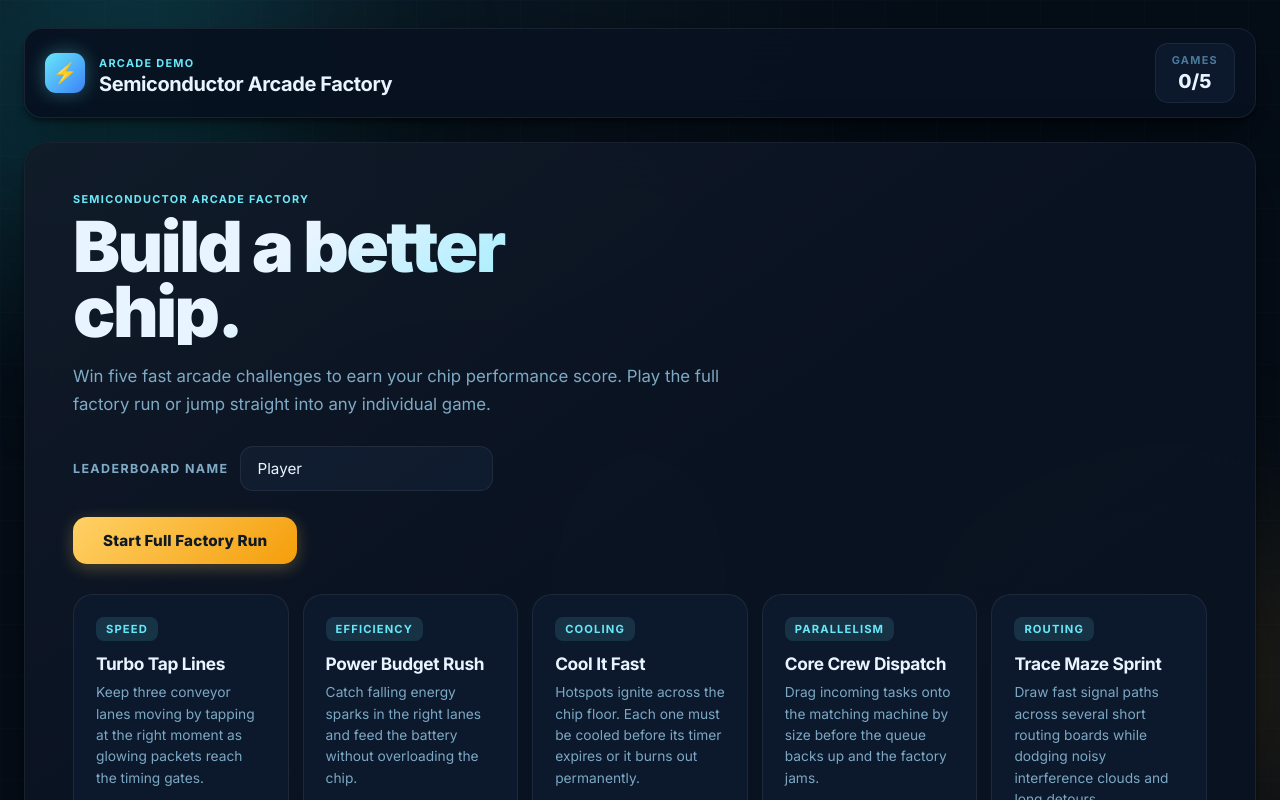
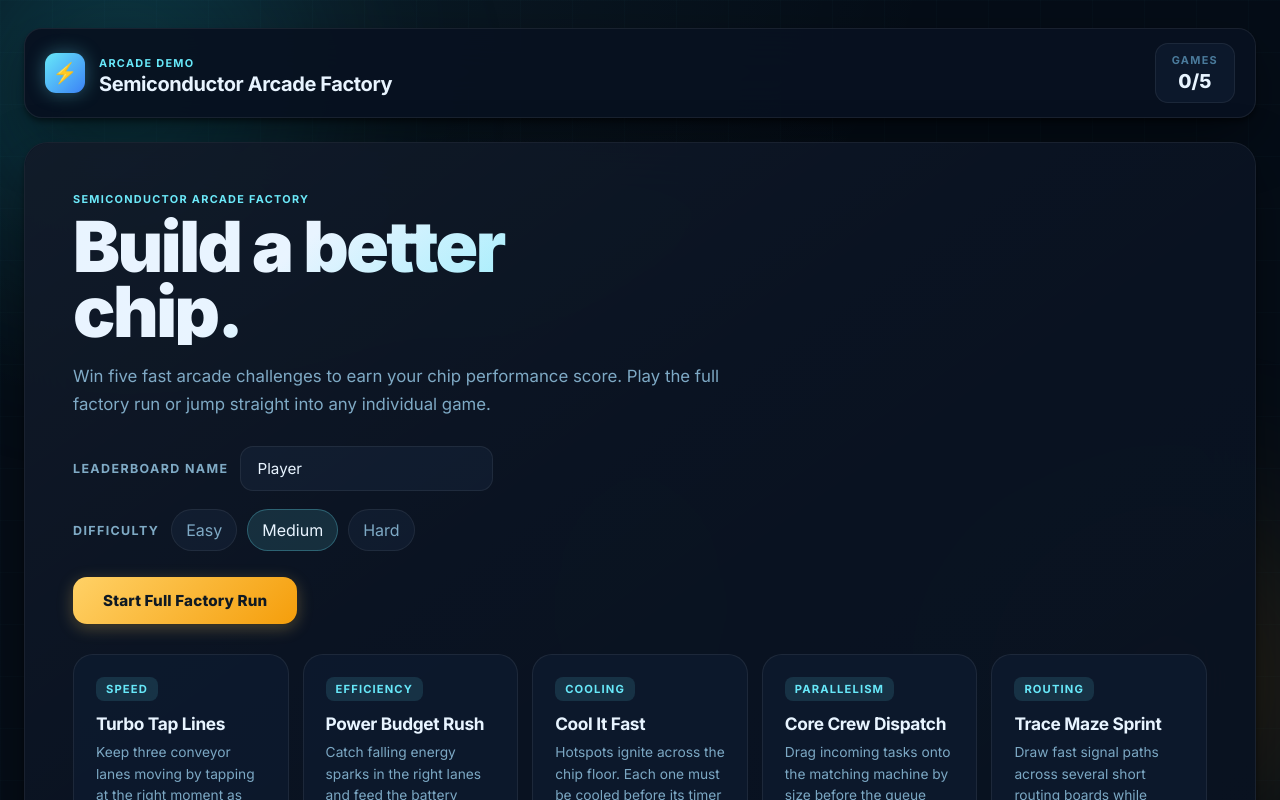
Before and after one commit to AdvaitTahilyani/EOH2, a React (Vite) app: page / in a window 1280 px wide. Shown: the top 800 px of the page. Built offline with nearby package versions, Linux system fonts and the light colour scheme.

Commit message:
Added difficulty options

```diff
--- a/src/App.jsx
+++ b/src/App.jsx
@@ -1,6 +1,6 @@
 import { useEffect, useMemo, useState } from "react";
 import { ArcadeGame } from "./game/ArcadeGame";
-import { gameDefinitions } from "./game/gameDefinitions";
+import { difficultyLevels, gameDefinitions } from "./game/gameDefinitions";
 
 const leaderboardKey = "semiconductor-arcade-leaderboard";
 
@@ -28,6 +28,8 @@ function IntroScreen({
   onNameChange,
   onStartRun,
   onStartSingle,
+  difficulty,
+  onDifficultyChange,
   leaderboard,
   resetPassword,
   onResetPasswordChange,
@@ -55,6 +57,21 @@ function IntroScreen({
           onChange={(event) => onNameChange(event.target.value)}
           placeholder="Player"
         />
+      </div>
+
+      <div className="difficulty-row">
+        <span className="name-label">Difficulty</span>
+        <div className="difficulty-switch">
+          {difficultyLevels.map((level) => (
+            <button
+              key={level.id}
+              className={`difficulty-pill ${difficulty === level.id ? "active" : ""}`}
+              onClick={() => onDifficultyChange(level.id)}
+            >
+              {level.label}
+            </button>
+          ))}
+        </div>
       </div>
 
       <div className="hero-actions">
@@ -167,6 +184,10 @@ function ResultScreen({ game, result, onNext, nextLabel }) {
           <span>Factory Rank</span>
           <strong>{result.medal}</strong>
         </div>
+        <div className="result-box">
+          <span>Difficulty</span>
+          <strong>{result.difficultyLabel}</strong>
+        </div>
       </div>
       <button className="primary-button" onClick={onNext}>
         {nextLabel}
@@ -225,6 +246,7 @@ export default function App() {
     gameDefinitions.map((game) => game.id),
   );
   const [playerName, setPlayerName] = useState("Player");
+  const [difficulty, setDifficulty] = useState("medium");
   const [leaderboard, setLeaderboard] = useState([]);
   const [resetPassword, setResetPassword] = useState("");
   const [resetError, setResetError] = useState("");
@@ -238,6 +260,8 @@ export default function App() {
     [selectedGameIds],
   );
   const currentGame = selectedGames[currentIndex];
+  const difficultyLabel =
+    difficultyLevels.find((level) => level.id === difficulty)?.label ?? "Medium";
   const currentResult = useMemo(
     () => results.find((item) => item.id === currentGame?.id),
     [currentGame, results],
@@ -251,7 +275,7 @@ export default function App() {
       {
         name: playerName.trim() || "Player",
         score: total,
-        label,
+        label: `${label} • ${difficultyLabel}`,
         date: new Date().toISOString(),
       },
       ...loadLeaderboard(),
@@ -354,6 +378,8 @@ export default function App() {
           onNameChange={setPlayerName}
           onStartRun={handleStartRun}
           onStartSingle={handleStartSingle}
+          difficulty={difficulty}
+          onDifficultyChange={setDifficulty}
           leaderboard={leaderboard}
           resetPassword={resetPassword}
           onResetPasswordChange={(value) => {
@@ -377,7 +403,11 @@ export default function App() {
             </div>
             <p className="hint-copy">{currentGame.instructions}</p>
           </aside>
-          <ArcadeGame game={currentGame} onComplete={handleGameComplete} />
+          <ArcadeGame
+            game={currentGame}
+            difficulty={difficulty}
+            onComplete={handleGameComplete}
+          />
         </section>
       ) : null}
 
--- a/src/game/ArcadeGame.jsx
+++ b/src/game/ArcadeGame.jsx
@@ -1,8 +1,9 @@
 import { useEffect, useRef, useState } from "react";
 import Phaser from "phaser";
+import { difficultyLevels } from "./gameDefinitions";
 import { FactoryScene } from "./FactoryScene";
 
-export function ArcadeGame({ game, onComplete }) {
+export function ArcadeGame({ game, difficulty, onComplete }) {
   const hostRef = useRef(null);
   const gameRef = useRef(null);
   const sceneRef = useRef(null);
@@ -56,9 +57,12 @@ export function ArcadeGame({ game, onComplete }) {
 
   useEffect(() => {
     if (!readyToStart || !sceneRef.current) return;
-    sceneRef.current.configure(game, onComplete);
+    sceneRef.current.configure(game, onComplete, difficulty);
     gameRef.current?.scale.refresh();
-  }, [game, onComplete, readyToStart]);
+  }, [difficulty, game, onComplete, readyToStart]);
+
+  const difficultyLabel =
+    difficultyLevels.find((level) => level.id === difficulty)?.label ?? "Medium";
 
   return (
     <section className="screen-card game-card">
@@ -72,6 +76,7 @@ export function ArcadeGame({ game, onComplete }) {
             <div className="game-splash-meta">
               <span>{game.metric}</span>
               <span>{game.durationLabel}</span>
+              <span>{difficultyLabel}</span>
             </div>
             <p className="game-splash-rules">{game.instructions}</p>
             <button className="primary-button" onClick={() => setReadyToStart(true)}>
--- a/src/game/FactoryScene.js
+++ b/src/game/FactoryScene.js
@@ -1,5 +1,5 @@
 import Phaser from "phaser";
-import { medalForScore, normalizeScore } from "./gameDefinitions";
+import { difficultyLevels, medalForScore, normalizeScore } from "./gameDefinitions";
 
 const W = 960;
 const H = 640;
@@ -54,23 +54,27 @@ export class FactoryScene extends Phaser.Scene {
 
   create() {
     if (this.pendingConfig) {
-      const { game, onComplete } = this.pendingConfig;
+      const { game, onComplete, difficulty } = this.pendingConfig;
       this.pendingConfig = null;
-      this.startGame(game, onComplete);
+      this.startGame(game, onComplete, difficulty);
     }
   }
 
-  configure(game, onComplete) {
+  configure(game, onComplete, difficulty = "medium") {
     if (this.sys?.isActive()) {
-      this.startGame(game, onComplete);
+      this.startGame(game, onComplete, difficulty);
       return;
     }
-    this.pendingConfig = { game, onComplete };
+    this.pendingConfig = { game, onComplete, difficulty };
   }
 
-  startGame(game, onComplete) {
+  startGame(game, onComplete, difficulty = "medium") {
     this.gameConfig = game;
     this.finishCallback = onComplete;
+    this.difficultyId = difficulty;
+    this.difficulty =
+      difficultyLevels.find((level) => level.id === difficulty) ??
+      difficultyLevels.find((level) => level.id === "medium");
     this.activeCleanup.forEach((fn) => fn());
     this.activeCleanup = [];
     this.children.removeAll();
@@ -117,6 +121,30 @@ export class FactoryScene extends Phaser.Scene {
     if (game.id === "thermal") this.setupThermalGame();
     if (game.id === "cores")   this.setupCoreGame();
     if (game.id === "routing") this.setupRoutingGame();
+  }
+
+  getDifficultySettings() {
+    const id = this.difficultyId ?? "medium";
+    return {
+      speedSpawnerDelay: id === "easy" ? 620 : id === "hard" ? 370 : 470,
+      speedHitWindow: id === "easy" ? 64 : id === "hard" ? 38 : 48,
+      speedPerfectWindow: id === "easy" ? 22 : id === "hard" ? 12 : 16,
+      speedTravelStep: id === "easy" ? 4.1 : id === "hard" ? 5.5 : 4.8,
+      powerSpawnDelay: id === "easy" ? 520 : id === "hard" ? 320 : 420,
+      powerDrift: id === "easy" ? 0.9 : id === "hard" ? 1.45 : 1.2,
+      powerStableReward: id === "easy" ? 14 : id === "hard" ? 10 : 12,
+      powerOverloadPenalty: id === "easy" ? 70 : id === "hard" ? 120 : 95,
+      thermalDeadlineMin: id === "easy" ? 2100 : id === "hard" ? 1450 : 1700,
+      thermalDeadlineMax: id === "easy" ? 3200 : id === "hard" ? 2150 : 2600,
+      thermalBurnPenalty: id === "easy" ? 100 : id === "hard" ? 170 : 140,
+      thermalPassiveReward: id === "easy" ? 0.46 : id === "hard" ? 0.28 : 0.38,
+      coreSpawnDelay: id === "easy" ? 980 : id === "hard" ? 620 : 760,
+      coreBacklogPenalty: id === "easy" ? 18 : id === "hard" ? 34 : 26,
+      coreMissPenalty: id === "easy" ? 50 : id === "hard" ? 92 : 70,
+      routingHazardPenalty: id === "easy" ? 85 : id === "hard" ? 145 : 110,
+      routingCompletionBonus: id === "easy" ? 520 : id === "hard" ? 410 : 460,
+      scoreMultiplier: this.difficulty?.scoreMultiplier ?? 1,
+    };
   }
 
   // ── Background ─────────────────────────────────────────────────────────────
@@ -284,6 +312,7 @@ export class FactoryScene extends Phaser.Scene {
   // ── Speed Game ─────────────────────────────────────────────────────────────
 
   setupSpeedGame() {
+    const d = this.getDifficultySettings();
     this.speedHits = 0;
     this.speedPerfect = 0;
     this.speedMisses = 0;
@@ -359,7 +388,7 @@ export class FactoryScene extends Phaser.Scene {
     });
 
     this.speedSpawner = this.time.addEvent({
-      delay: 470,
+      delay: d.speedSpawnerDelay,
       loop: true,
       callback: () => {
         const lane = Phaser.Math.Between(0, 2);
@@ -398,7 +427,8 @@ export class FactoryScene extends Phaser.Scene {
       }
     });
 
-    if (!bestPacket || bestDistance > 48) {
+    const d = this.getDifficultySettings();
+    if (!bestPacket || bestDistance > d.speedHitWindow) {
       this.combo = 0;
       this.speedMisses += 1;
       this.score = Math.max(0, this.score - 35);
@@ -411,8 +441,8 @@ export class FactoryScene extends Phaser.Scene {
       return;
     }
 
-    const perfect = bestDistance <= 16;
-    const great = bestDistance <= 28;
+    const perfect = bestDistance <= d.speedPerfectWindow;
+    const great = bestDistance <= d.speedPerfectWindow + 12;
     const base = perfect ? 115 : great ? 75 : 42;
     const scoreColor = perfect ? "#4ade80" : great ? "#67e8f9" : "#ffd166";
 
@@ -442,6 +472,7 @@ export class FactoryScene extends Phaser.Scene {
   // ── Power Game ─────────────────────────────────────────────────────────────
 
   setupPowerGame() {
+    const d = this.getDifficultySettings();
     this.powerStats = { goodCatch: 0, badCatch: 0, stableTicks: 0, overloads: 0 };
     this.powerState = { level: 52, combo: 0 };
 
@@ -526,7 +557,7 @@ export class FactoryScene extends Phaser.Scene {
     });
 
     this.powerSpawner = this.time.addEvent({
-      delay: 420,
+      delay: d.powerSpawnDelay,
       loop: true,
       callback: () => {
         const laneX = Phaser.Utils.Array.GetRandom(lanes);
@@ -544,7 +575,7 @@ export class FactoryScene extends Phaser.Scene {
       delay: 120,
       loop: true,
       callback: () => {
-        this.powerState.level = clamp(this.powerState.level - 1.2, 0, 100);
+        this.powerState.level = clamp(this.powerState.level - d.powerDrift, 0, 100);
         this.powerSparks.forEach((spark) => {
           spark.y += 10;
 
@@ -580,13 +611,13 @@ export class FactoryScene extends Phaser.Scene {
         if (this.powerState.level >= 85 || this.powerState.level <= 15) {
           this.powerStats.overloads += 1;
           this.powerState.combo = 0;
-          this.score = Math.max(0, this.score - 95);
+          this.score = Math.max(0, this.score - d.powerOverloadPenalty);
           this.powerState.level = clamp(this.powerState.level, 8, 92);
           this.cameras.main.shake(90, 0.003);
           this.updateHud();
         } else if (this.powerState.level >= 42 && this.powerState.level <= 68) {
           this.powerStats.stableTicks += 1;
-          this.score += 12;
+          this.score += d.powerStableReward;
           this.updateHud();
         }
 
@@ -624,6 +655,7 @@ export class FactoryScene extends Phaser.Scene {
   // ── Thermal Game ───────────────────────────────────────────────────────────
 
   setupThermalGame() {
+    const d = this.getDifficultySettings();
     this.thermalCells = [];
     this.thermalStats = { cools: 0, burnouts: 0, prestart: true };
     const cols = 5;
@@ -676,7 +708,7 @@ export class FactoryScene extends Phaser.Scene {
       const cell = Phaser.Utils.Array.GetRandom(candidates);
       cell.active = true;
       cell.heat = 100;
-      cell.deadline = this.time.now + Phaser.Math.Between(1700, 2600);
+      cell.deadline = this.time.now + Phaser.Math.Between(d.thermalDeadlineMin, d.thermalDeadlineMax);
       this.refreshThermalCell(cell);
     };
 
@@ -730,7 +762,7 @@ export class FactoryScene extends Phaser.Scene {
               cell.active = false;
               cell.burnedOut = true;
               this.thermalStats.burnouts += 1;
-              this.score = Math.max(0, this.score - 140);
+              this.score = Math.max(0, this.score - d.thermalBurnPenalty);
               this.cameras.main.shake(120, 0.003);
             }
           }
@@ -745,7 +777,7 @@ export class FactoryScene extends Phaser.Scene {
         }
 
         const saved = this.thermalCells.filter((c) => !c.burnedOut).length;
-        this.score += Math.max(2, Math.round(saved * 0.38));
+        this.score += Math.max(1, Math.round(saved * d.thermalPassiveReward));
         this.updateHud();
       },
     });
@@ -820,6 +852,7 @@ export class FactoryScene extends Phaser.Scene {
   // ── Core Game ──────────────────────────────────────────────────────────────
 
   setupCoreGame() {
+    const d = this.getDifficultySettings();
     this.coreStats = { matches: 0, misses: 0 };
     this.coreTasks = [];
 
@@ -930,7 +963,7 @@ export class FactoryScene extends Phaser.Scene {
     };
 
     this.coreSpawner = this.time.addEvent({
-      delay: 760,
+      delay: d.coreSpawnDelay,
       loop: true,
       callback: () => { if (this.coreTasks.length < 8) spawnTask(); },
     });
@@ -942,7 +975,7 @@ export class FactoryScene extends Phaser.Scene {
       callback: () => {
         const backlog = this.coreTasks.length;
         if (backlog >= 4) {
-          this.score = Math.max(0, this.score - backlog * 26);
+          this.score = Math.max(0, this.score - backlog * d.coreBacklogPenalty);
           this.updateHud();
         }
       },
@@ -975,7 +1008,7 @@ export class FactoryScene extends Phaser.Scene {
         duration: 220,
         ease: "Back.out",
       });
-      this.score = Math.max(0, this.score - 70);
+      this.score = Math.max(0, this.score - this.getDifficultySettings().coreMissPenalty);
       this.updateHud();
     }
   }
@@ -1065,6 +1098,7 @@ export class FactoryScene extends Phaser.Scene {
   }
 
   completeRoute() {
+    const d = this.getDifficultySettings();
     let pathLength = 0;
     for (let i = 1; i < this.routePoints.length; i++) {
       pathLength += Phaser.Math.Distance.BetweenPoints(this.routePoints[i - 1], this.routePoints[i]);
@@ -1079,8 +1113,8 @@ export class FactoryScene extends Phaser.Scene {
         : this.routeStats.hazards;
 
     const routeBonus = Math.round(980 * ratio);
-    const completionBonus = 460;
-    const hazardPenalty = roundHazards * 110;
+    const completionBonus = d.routingCompletionBonus;
+    const hazardPenalty = roundHazards * d.routingHazardPenalty;
     const roundScore = Math.max(240, completionBonus + routeBonus - hazardPenalty);
     this.score += roundScore;
     this.updateHud();
@@ -1242,6 +1276,7 @@ export class FactoryScene extends Phaser.Scene {
     if (this.gameConfig.id === "speed") {
       this.speedPackets.forEach((packet) => {
         packet.y += 4.8;
+        packet.y += this.getDifficultySettings().speedTravelStep - 4.8;
         if (packet.glowObj) packet.glowObj.y = packet.y;
       });
       const missed = this.speedPackets.filter((p) => p.y > 620);
@@ -1264,6 +1299,7 @@ export class FactoryScene extends Phaser.Scene {
     if (this.finished) return;
     this.finished = true;
     this.timerEvent?.destroy();
+    const d = this.getDifficultySettings();
 
     if (this.gameConfig.id === "speed") {
       const accuracy = this.speedHits
@@ -1300,7 +1336,10 @@ export class FactoryScene extends Phaser.Scene {
     }
 
     this.score = Math.max(0, Math.round(this.score));
-    const normalized = normalizeScore(this.score, this.gameConfig.maxScore);
+    const normalized = normalizeScore(
+      this.score,
+      Math.round(this.gameConfig.maxScore * d.scoreMultiplier),
+    );
     this.time.delayedCall(500, () => {
       this.finishCallback({
         id: this.gameConfig.id,
@@ -1309,6 +1348,8 @@ export class FactoryScene extends Phaser.Scene {
         normalized,
         medal: medalForScore(normalized),
         statLabel: this.statLabel || this.gameConfig.metric,
+        difficultyId: this.difficultyId,
+        difficultyLabel: this.difficulty?.label ?? "Medium",
       });
     });
   }
--- a/src/game/gameDefinitions.js
+++ b/src/game/gameDefinitions.js
@@ -78,6 +78,27 @@ export const gameDefinitions = [
 
 export const totalPossibleScore = gameDefinitions.length * 100;
 
+export const difficultyLevels = [
+  {
+    id: "easy",
+    label: "Easy",
+    description: "Slower patterns, lighter penalties, lower score thresholds.",
+    scoreMultiplier: 0.78,
+  },
+  {
+    id: "medium",
+    label: "Medium",
+    description: "Current baseline balancing.",
+    scoreMultiplier: 1,
+  },
+  {
+    id: "hard",
+    label: "Hard",
+    description: "Faster pacing, tighter windows, harsher penalties, higher score thresholds.",
+    scoreMultiplier: 1.26,
+  },
+];
+
 export function normalizeScore(rawScore, maxScore) {
   return Math.max(0, Math.min(100, Math.round((rawScore / maxScore) * 100)));
 }
--- a/src/styles.css
+++ b/src/styles.css
@@ -317,6 +317,36 @@ button { font: inherit; }
 .name-input:focus {
   border-color: var(--border-active);
   box-shadow: 0 0 0 3px rgba(103, 232, 249, 0.1);
+}
+
+.difficulty-row {
+  display: flex;
+  flex-wrap: wrap;
+  align-items: center;
+  gap: 12px;
+  margin-top: 18px;
+}
+
+.difficulty-switch {
+  display: flex;
+  flex-wrap: wrap;
+  gap: 10px;
+}
+
+.difficulty-pill {
+  border: 1px solid var(--border);
+  border-radius: 999px;
+  padding: 10px 14px;
+  background: var(--surface-2);
+  color: var(--text-secondary);
+  cursor: pointer;
+  transition: border-color 170ms ease, background 170ms ease, color 170ms ease;
+}
+
+.difficulty-pill.active {
+  border-color: var(--border-active);
+  background: var(--cyan-dim);
+  color: var(--text);
 }
 
 /* ── Hero actions ────────────────────────────────────────── */
```
